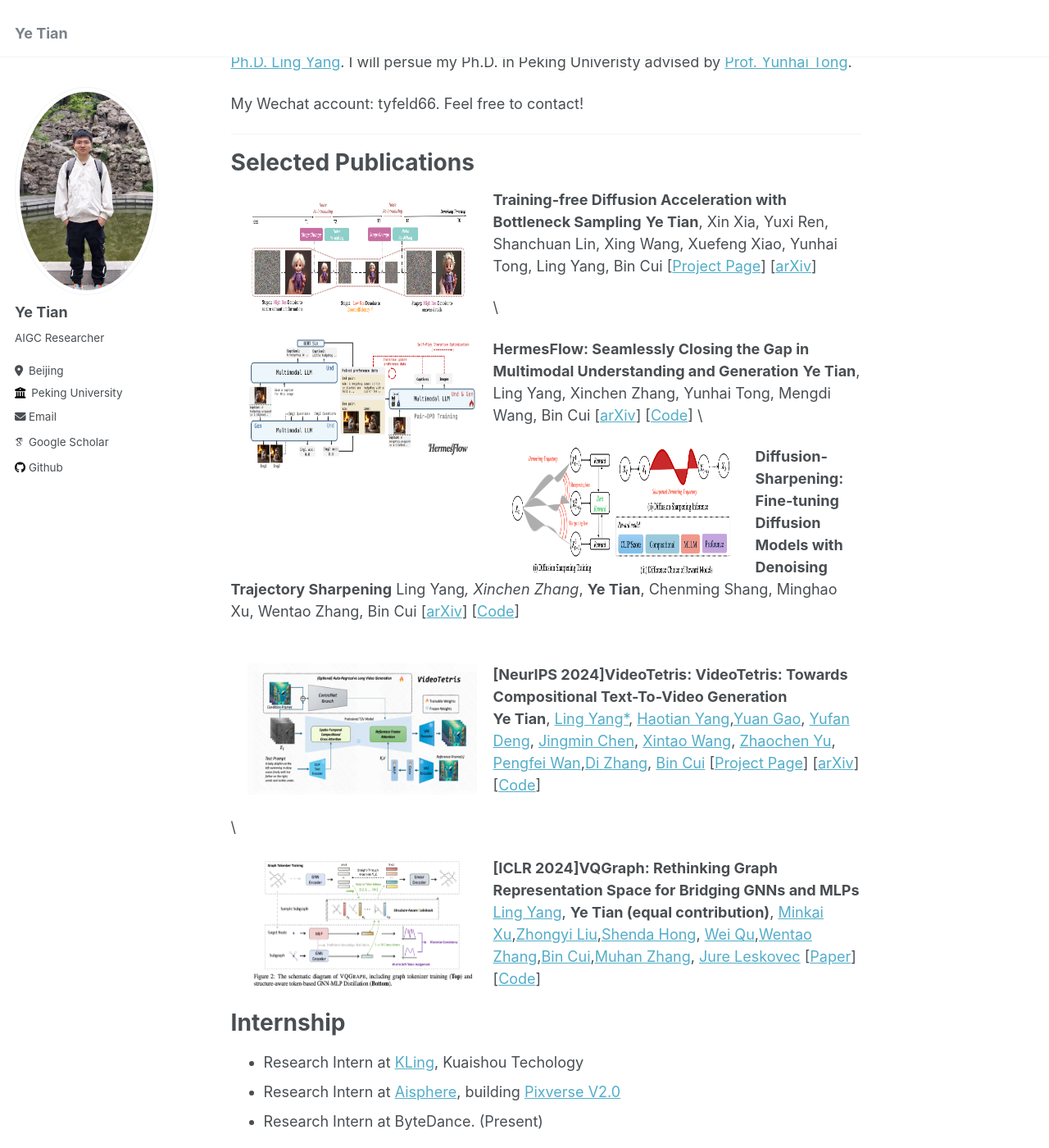
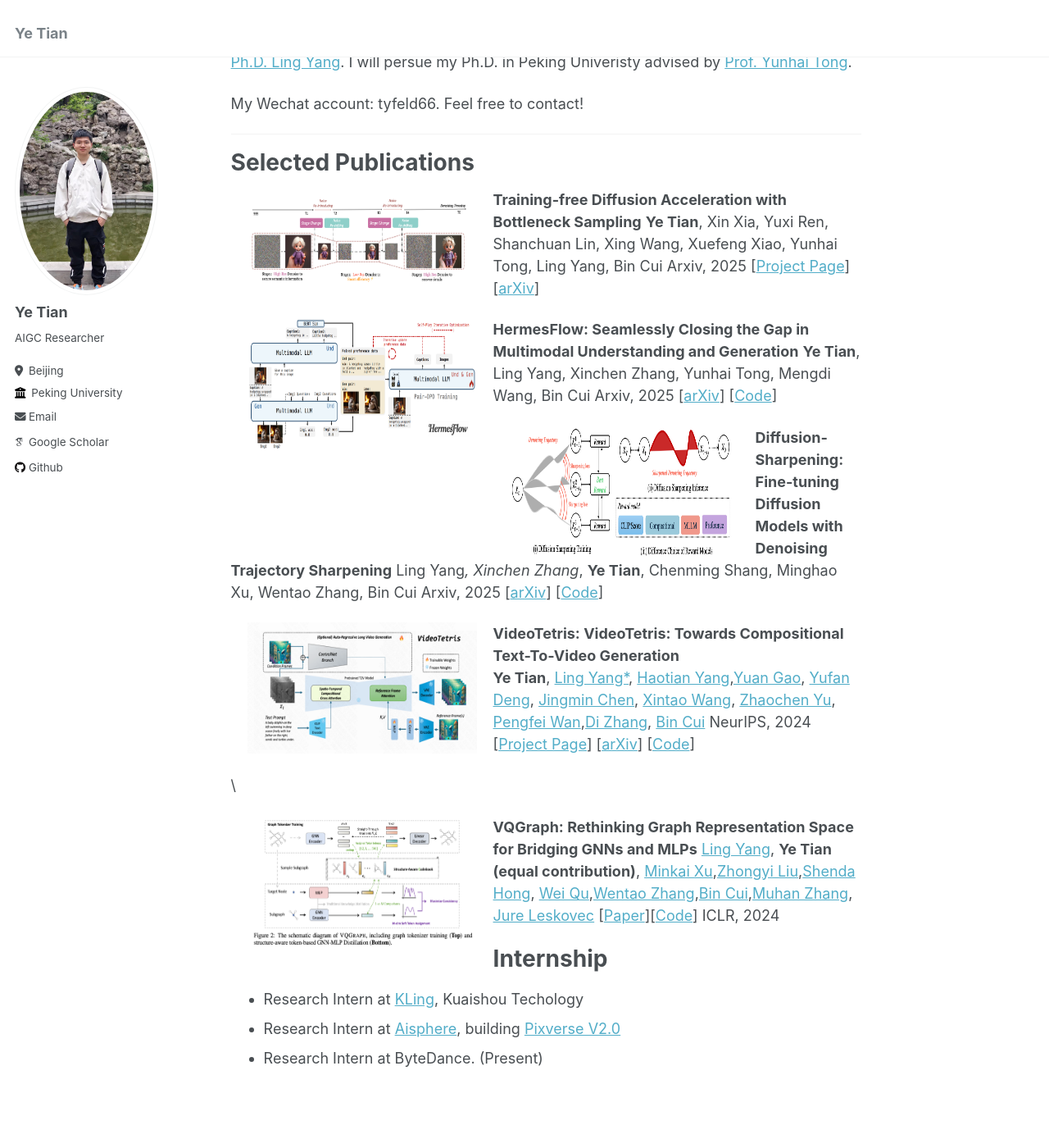
Before and after one commit to tyfeld/tyfeld.github.io, a Jekyll site: the page built from _pages/about.md, in a window 1280 px wide and 1400 px high, scrolled down 194 px. Shown: the whole window at 82% size. Built offline with Jekyll 4.4.1, drawn with Linux system fonts in a browser that asks for light colours; some web fonts are replaced.

Commit message:
Update about.md

```diff
--- a/_pages/about.md
+++ b/_pages/about.md
@@ -16,39 +16,38 @@
 
 # Selected Publications
 
-<img src='./files/bs.png' style='float:left;width:280px;height:160px;margin-left:20px;margin-right:20px'/>
+<img src='./files/bs.png' style='float:left;width:280px;height:120px;margin-left:20px;margin-right:20px'/>
 **Training-free Diffusion Acceleration with Bottleneck Sampling**
 **Ye Tian**, Xin Xia, Yuxi Ren, Shanchuan Lin, Xing Wang, Xuefeng Xiao, Yunhai Tong, Ling Yang, Bin Cui
+Arxiv, 2025
 [[Project Page](https://tyfeld.github.io/BottleneckSampling.github.io/)] [[arXiv](https://arxiv.org/abs/2503.18940)]
-
-\\
 
 <img src='./files/hermesflow.png' style='float:left;width:280px;height:160px;margin-left:20px;margin-right:20px'/>
 **HermesFlow: Seamlessly Closing the Gap in Multimodal Understanding and Generation**
 **Ye Tian**, Ling Yang, Xinchen Zhang, Yunhai Tong, Mengdi Wang, Bin Cui
+Arxiv, 2025
 [[arXiv](https://arxiv.org/abs/2502.12146)] [[Code](https://github.com/Gen-Verse/Diffusion-Sharpening)]
-\\
 
 
 <img src='./files/diffusion-sharpen.png' style='float:left;width:280px;height:160px;margin-left:20px;margin-right:20px'/>
 **Diffusion-Sharpening: Fine-tuning Diffusion Models with Denoising Trajectory Sharpening**
 Ling Yang*, Xinchen Zhang*, **Ye Tian**, Chenming Shang, Minghao Xu, Wentao Zhang, Bin Cui
+Arxiv, 2025
 [[arXiv](https://arxiv.org/abs/2502.12148)] [[Code](https://github.com/Gen-Verse/HermesFlow)]
 
-
-\\
 <img src='./files/videotetris.png' style='float:left;width:280px;height:160px;margin-left:20px;margin-right:20px'/>
-**[NeurIPS 2024]VideoTetris: VideoTetris: Towards Compositional Text-To-Video Generation**
+**VideoTetris: VideoTetris: Towards Compositional Text-To-Video Generation**
 **Ye Tian**, [Ling Yang*](https://yangling0818.github.io), [Haotian Yang](https://scholar.google.com/citations?user=LH71RGkAAAAJ&hl=en),[Yuan Gao](https://videotetris.github.io/), [Yufan Deng](https://videotetris.github.io/), [Jingmin Chen](https://videotetris.github.io/), [Xintao Wang](https://xinntao.github.io), [Zhaochen Yu](https://videotetris.github.io/), [Pengfei Wan](https://scholar.google.com/citations?user=P6MraaYAAAAJ&hl=en),[Di Zhang](https://openreview.net/profile?id=~Di_ZHANG3), [Bin Cui](https://cuibinpku.github.io/cuibin_cn.html)
+NeurIPS, 2024
 [[Project Page](https://videotetris.github.io/)] [[arXiv](https://arxiv.org/abs/2406.04277)] [[Code](https://github.com/YangLing0818/VideoTetris)]
 
 \\
 
 <img src='./files/vqgraph.png' style='float:left;width:280px;height:160px;margin-left:20px;margin-right:20px'/>
-**[ICLR 2024]VQGraph: Rethinking Graph Representation Space for Bridging GNNs and MLPs**
+**VQGraph: Rethinking Graph Representation Space for Bridging GNNs and MLPs**
 [Ling Yang](https://yangling0818.github.io/), **Ye Tian (equal contribution)**, [Minkai Xu](https://minkaixu.com/),[Zhongyi Liu](),[Shenda Hong](https://hsd1503.github.io/), [Wei Qu](),[Wentao Zhang](https://zwt233.github.io/),[Bin Cui](https://cuibinpku.github.io/),[Muhan Zhang](https://muhanzhang.github.io/), [Jure Leskovec](https://cs.stanford.edu/~jure/)
 [[Paper](https://openreview.net/forum?id=h6Tz85BqRI)][[Code](https://github.com/YangLing0818/VQGraph)]
-
+ICLR, 2024
 
 
 
```
